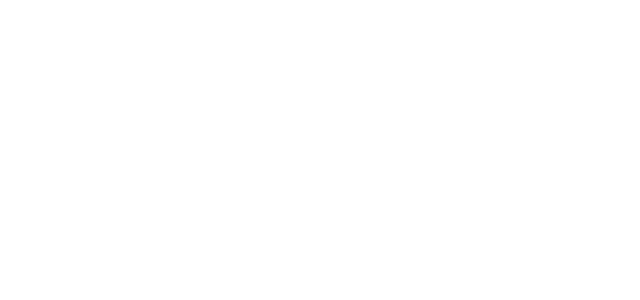
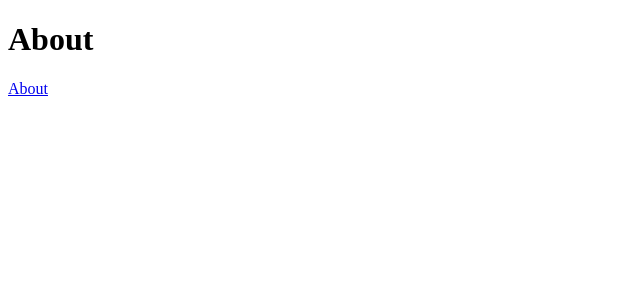
Before and after one commit to bishaljoshi123/nextjs-dockerized-template, a Next.js app: page /about in a window 1280 px wide. Shown: the top 300 px of the page, without its empty margins (0-640 px from the left). Built offline with nearby package versions, Linux system fonts and the light colour scheme.

Commit message:
jest test added

```diff
--- a/src/pages/about/index.js
+++ b/src/pages/about/index.js
@@ -4,8 +4,8 @@
 export default function About() {
   return (
     <div>
-      {/* <h1>About</h1>
-      <Link href="/about">About</Link> */}
+      <h1>About</h1>
+      <Link href="/about">About</Link>
     </div>
   );
 }
```
